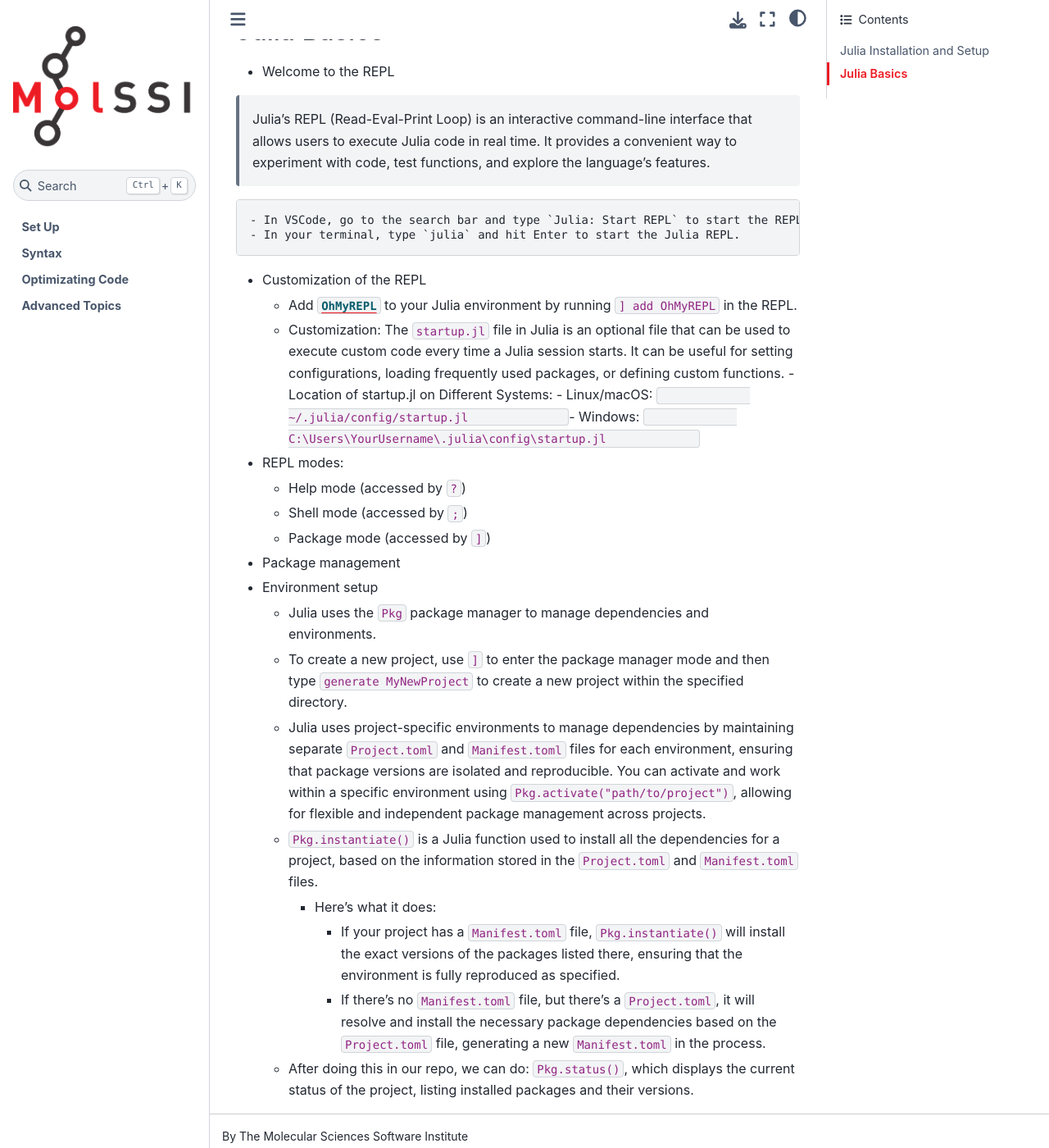
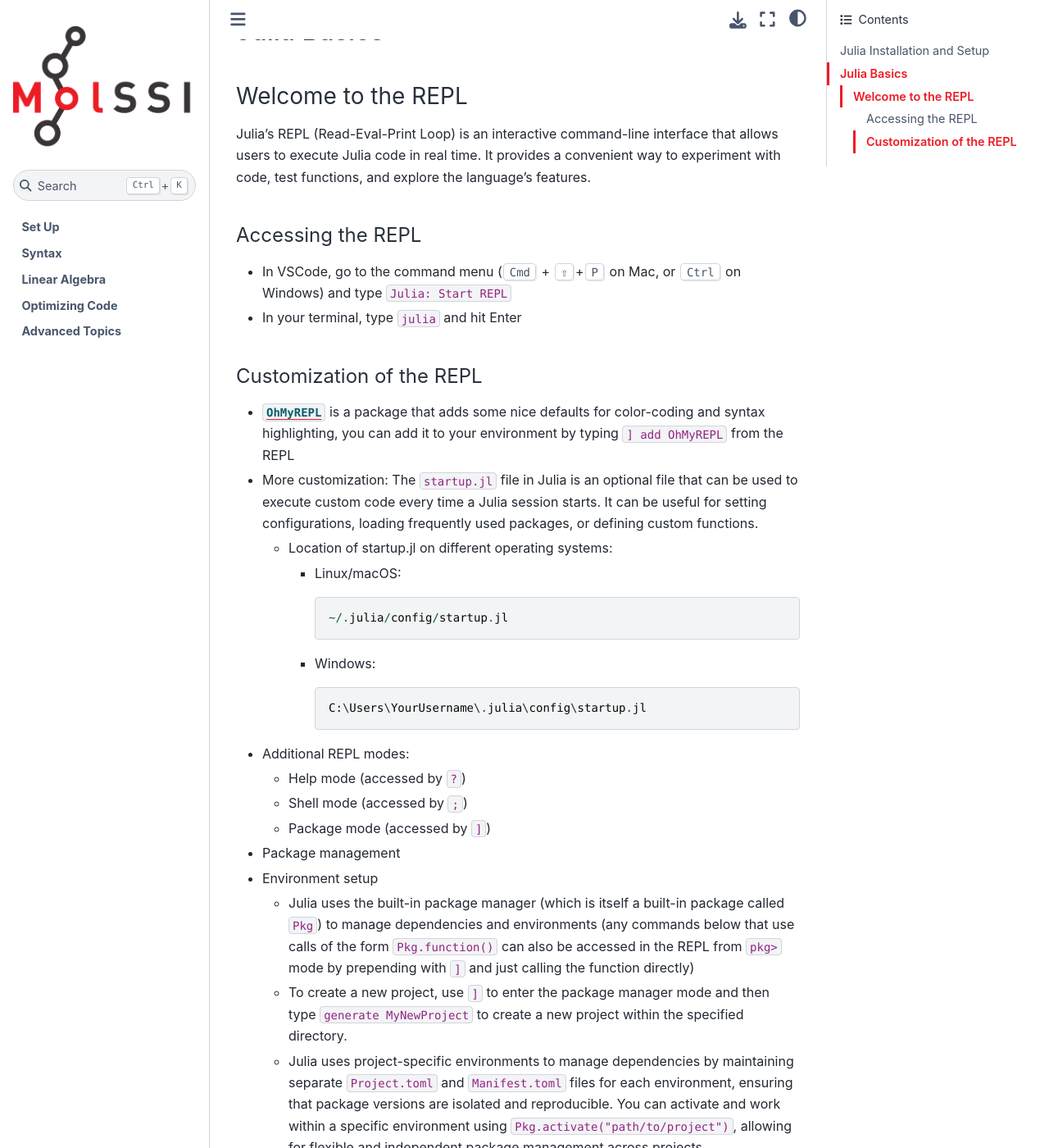
Before and after one commit to MolSSI-Education/julia-introduction, a Jupyter Book: the page built from book/1_juliaintro.md, in a window 1280 px wide and 1400 px high, scrolled down 357 px. Shown: the whole window at 82% size. Built offline with Jupyter Book 1.0.4 settings and Sphinx 7.4.7 and the Sphinx Book theme 1.1.4, drawn with Linux system fonts in a browser that asks for light colours; pages that are not in the unit, such as notebooks, are missing from menus; comment, search, counter and statistics services are not loaded; some of the changed text lies outside the part shown.

Commit message:
mostly formatting and typo fixes
Signed-off-by: Rachel Kurchin <rkurchin@cmu.edu>

````diff
--- a/book/1_juliaintro.md
+++ b/book/1_juliaintro.md
@@ -1,36 +1,37 @@
-### Introduction to Julia
+# Introduction to Julia
 
-#### Julia Installation and Setup
+## Julia Installation and Setup
 
 - [ ] Julia installation complete
     - [ ] Which version?
 - [ ] Jupyter installation complete
 - [ ] VSCode
 
-#### Julia Basics
+## Julia Basics
 
-- Welcome to the REPL
+### Welcome to the REPL
 
-> Julia's REPL (Read-Eval-Print Loop) is an interactive command-line interface that allows users to execute Julia code in real time. It provides a convenient way to experiment with code, test functions, and explore the language's features.
+Julia's REPL (Read-Eval-Print Loop) is an interactive command-line interface that allows users to execute Julia code in real time. It provides a convenient way to experiment with code, test functions, and explore the language's features.
 
-    - In VSCode, go to the search bar and type `Julia: Start REPL` to start the REPL.
-    - In your terminal, type `julia` and hit Enter to start the Julia REPL.
+#### Accessing the REPL
+- In VSCode, go to the command menu (<kbd>Cmd</kbd> + <kbd>⇧</kbd>+<kbd>P</kbd> on Mac, or <kbd>Ctrl</kbd> on Windows) and type `Julia: Start REPL`
+- In your terminal, type `julia` and hit Enter
 
-- Customization of the REPL
-    - Add [`OhMyREPL`](https://github.com/KristofferC/OhMyREPL.jl) to your Julia environment by running `] add OhMyREPL` in the REPL.
-    - Customization:
-        The `startup.jl` file in Julia is an optional file that can be used to execute custom code every time a Julia session starts. It can be useful for setting configurations, loading frequently used packages, or defining custom functions.
-            - Location of startup.jl on Different Systems:
-                - Linux/macOS:
-                    ```
-                    ~/.julia/config/startup.jl
-                    ```
-                - Windows:
-                    ```
-                    C:\Users\YourUsername\.julia\config\startup.jl
-                    ```
+#### Customization of the REPL
+- [`OhMyREPL`](https://github.com/KristofferC/OhMyREPL.jl) is a package that adds some nice defaults for color-coding and syntax highlighting, you can add it to your environment by typing `] add OhMyREPL` from the REPL
+- More customization:
+    The `startup.jl` file in Julia is an optional file that can be used to execute custom code every time a Julia session starts. It can be useful for setting configurations, loading frequently used packages, or defining custom functions.
+    - Location of startup.jl on different operating systems:
+        - Linux/macOS:
+            ```
+            ~/.julia/config/startup.jl
+            ```
+        - Windows:
+            ```
+            C:\Users\YourUsername\.julia\config\startup.jl
+            ```
 
-- REPL modes:
+- Additional REPL modes:
     - Help mode (accessed by `?`)
     - Shell mode (accessed by `;`)
     - Package mode (accessed by `]`)
@@ -38,11 +39,10 @@
 - Package management
 
 - Environment setup
-    - Julia uses the `Pkg` package manager to manage dependencies and environments.
+    - Julia uses the built-in package manager (which is itself a built-in package called `Pkg`) to manage dependencies and environments (any commands below that use calls of the form `Pkg.function()` can also be accessed in the REPL from `pkg>` mode by prepending with `]` and just calling the function directly)
     - To create a new project, use `]` to enter the package manager mode and then type `generate MyNewProject` to create a new project within the specified directory.
     - Julia uses project-specific environments to manage dependencies by maintaining separate `Project.toml` and `Manifest.toml` files for each environment, ensuring that package versions are isolated and reproducible. You can activate and work within a specific environment using `Pkg.activate("path/to/project")`, allowing for flexible and independent package management across projects.
-    - `Pkg.instantiate()` is a Julia function used to install all the dependencies for a project, based on the information stored in the `Project.toml` and `Manifest.toml` files.
-        - Here’s what it does:
-            - If your project has a `Manifest.toml` file, `Pkg.instantiate()` will install the exact versions of the packages listed there, ensuring that the environment is fully reproduced as specified.
-            - If there’s no `Manifest.toml` file, but there’s a `Project.toml`, it will resolve and install the necessary package dependencies based on the `Project.toml` file, generating a new `Manifest.toml` in the process.
+    - `Pkg.instantiate()` is a Julia function used to install all the dependencies for a project, based on the information stored in the `Project.toml` and `Manifest.toml` files. Here’s what it does:
+        - If your project has a `Manifest.toml` file, `Pkg.instantiate()` will install the exact versions of the packages listed there, ensuring that the environment is fully reproduced as specified.
+        - If there’s no `Manifest.toml` file, but there’s a `Project.toml`, it will resolve and install the necessary package dependencies based on the `Project.toml` file, generating a new `Manifest.toml` in the process.
     - After doing this in our repo, we can do: `Pkg.status()`, which displays the current status of the project, listing installed packages and their versions.
````
Also changed, not shown: book/2_syntax.ipynb, book/4_numericaldata.ipynb, book/5_optimization.ipynb, book/6_advanced.ipynb, 1 other file.
